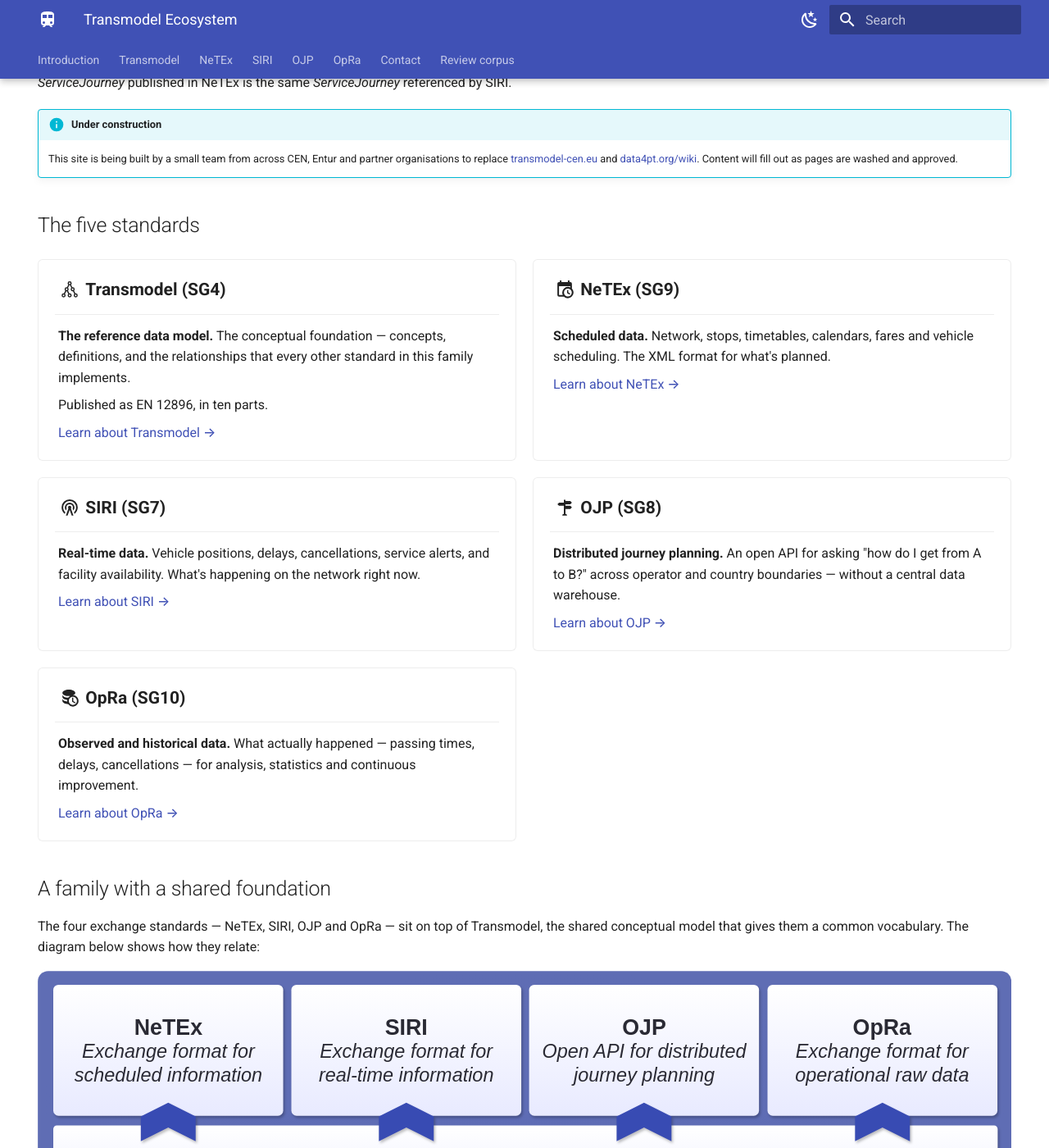
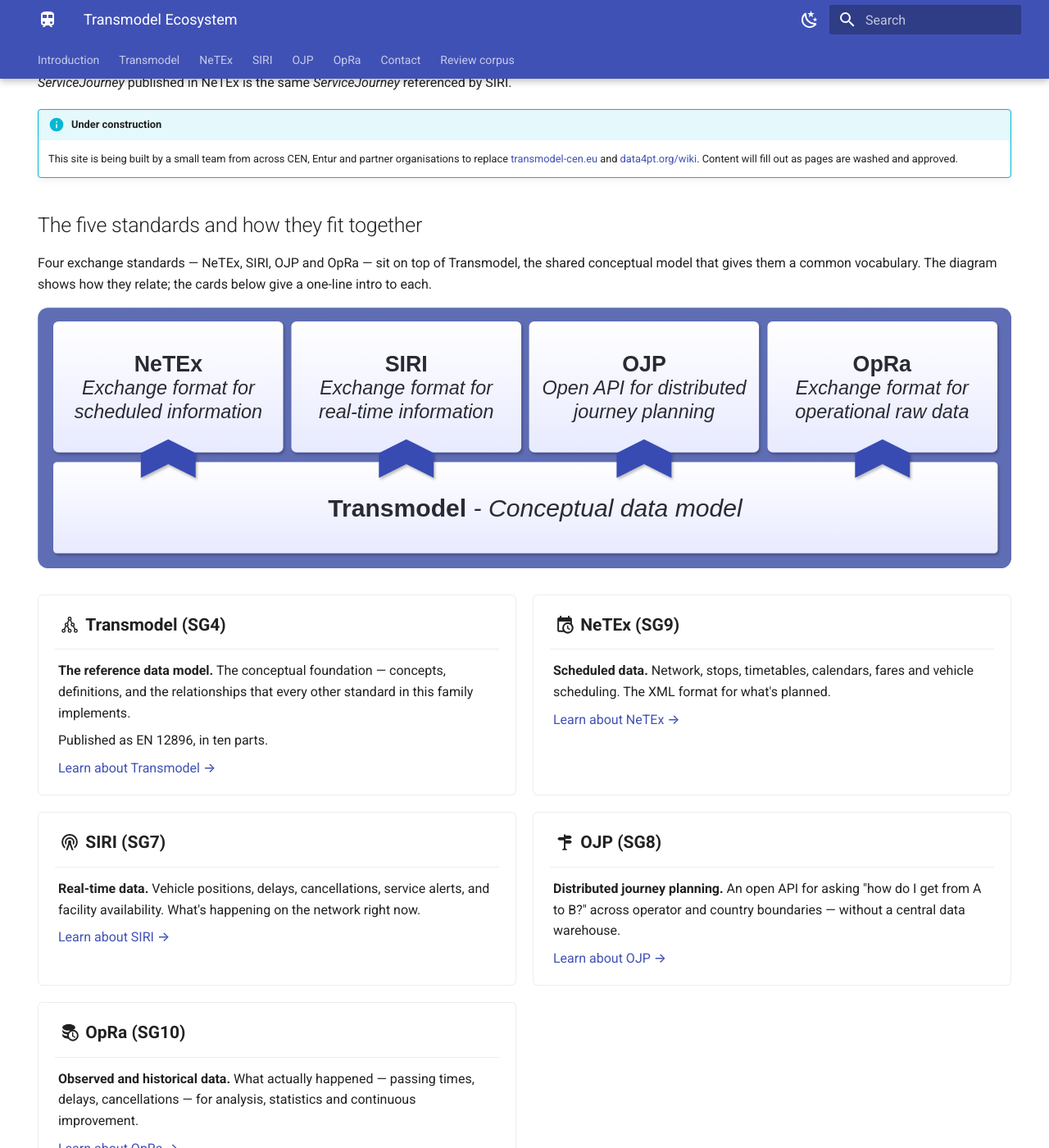
Before and after one commit to BredeD/transmodel-site, an MkDocs documentation site: the page built from docs/index.md, in a window 1280 px wide and 1400 px high, scrolled down 351 px. Shown: the whole window at 82% size. Built offline with MkDocs 1.6.1 and Material for MkDocs 9.7.7, drawn with Linux system fonts in a browser that asks for light colours.

Commit message:
Home: merge headings, put standards cards below the family diagram

```diff
--- a/docs/index.md
+++ b/docs/index.md
@@ -15,7 +15,11 @@
 !!! info "Under construction"
     This site is being built by a small team from across CEN, Entur and partner organisations to replace [transmodel-cen.eu](https://transmodel-cen.eu) and [data4pt.org/wiki](https://data4pt.org/wiki/Main_Page). Content will fill out as pages are washed and approved.
 
-## The five standards
+## The five standards and how they fit together
+
+Four exchange standards — NeTEx, SIRI, OJP and OpRa — sit on top of Transmodel, the shared conceptual model that gives them a common vocabulary. The diagram shows how they relate; the cards below give a one-line intro to each.
+
+![Transmodel as the conceptual data model beneath NeTEx, SIRI, OJP and OpRa](assets/images/transmodel-cen/governance_fig.3_standards-relate-updated.svg)
 
 <div class="grid cards" markdown>
 
@@ -63,12 +67,6 @@
 
 </div>
 
-## A family with a shared foundation
-
-The four exchange standards — NeTEx, SIRI, OJP and OpRa — sit on top of Transmodel, the shared conceptual model that gives them a common vocabulary. The diagram below shows how they relate:
-
-![Transmodel as the conceptual data model beneath NeTEx, SIRI, OJP and OpRa](assets/images/transmodel-cen/governance_fig.3_standards-relate-updated.svg)
-
 ## A passenger's journey — and the standards behind each phase
 
 Each standard covers a different phase in the life of a public transport trip. Together they span the full journey — from planning through live operation to after-the-fact analysis — all sharing the same underlying vocabulary through Transmodel.
```
